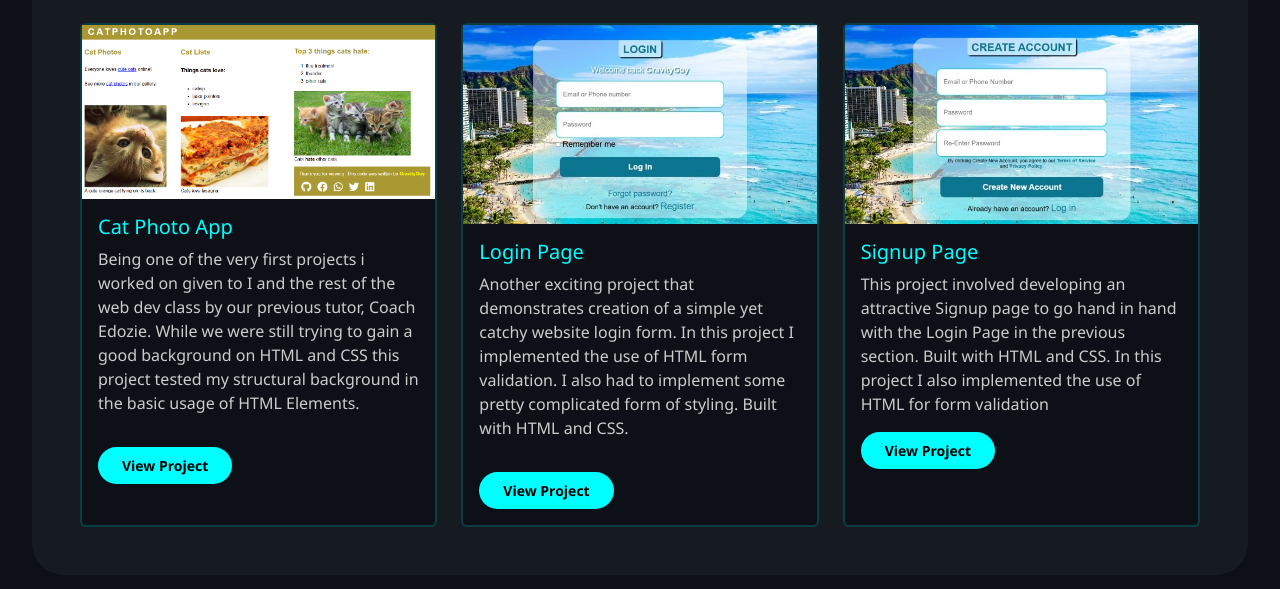
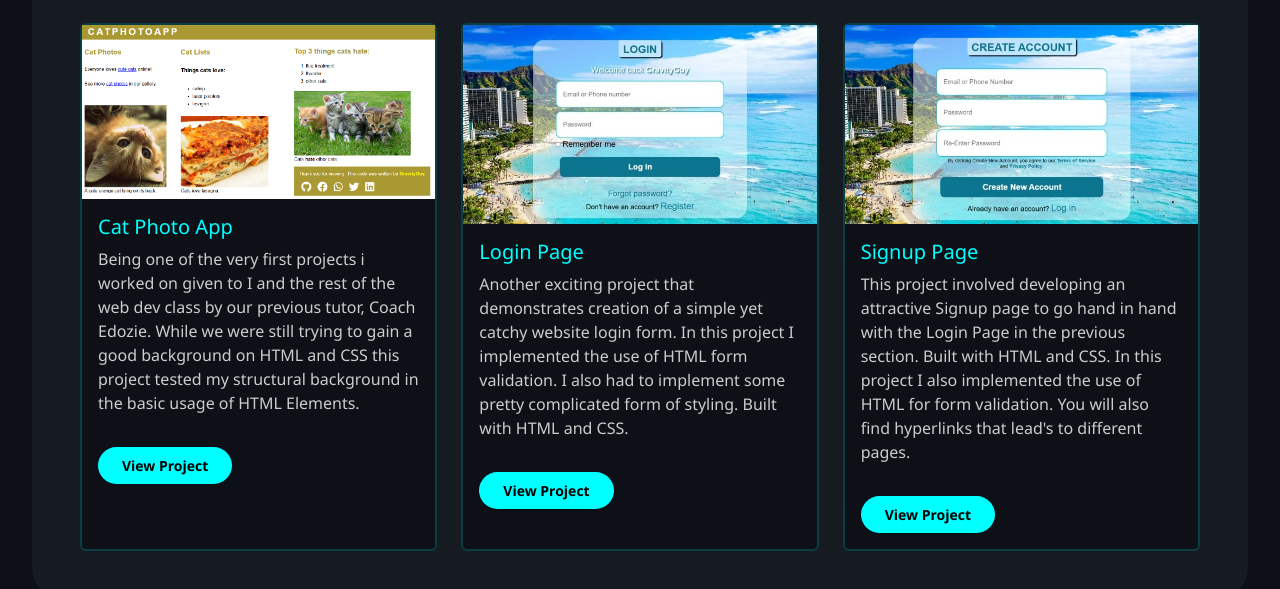
Before and after one commit to GravityGuy123/Portfolio_Website, a plain HTML site: page portfolio.html in a window 1280 px wide. Shown: the part 271-860 px from the top of the page. Drawn offline with nearby package versions, Linux system fonts and the light colour scheme.

Commit message:
Modified the 3rd project card's message

```diff
--- a/portfolio.html
+++ b/portfolio.html
@@ -63,7 +63,8 @@
           <img class="project-image project-image-3" src="Images/Signup_Page.jpg" class="card-img-top" alt="Project 3">
           <div class="card-body">
             <h5 class="card-title">Signup Page</h5>
-            <p class="card-text">This project involved developing an attractive Signup page to go hand in hand with the Login Page in the previous section. Built with HTML and CSS. In this project I also implemented the use of HTML for form validation
+            <p class="card-text">This project involved developing an attractive Signup page to go hand in hand with the Login Page in the previous section. Built with HTML and CSS. In this project I also implemented the use of HTML for form validation. You will also find hyperlinks that lead's to different pages.
+            </p>
             <a href="https://gravityguy123.github.io/Login-and-Signup-Page/Signup.html" target="_blank" rel="noopener" class="btn btn-custom btn-sm">View Project</a>
           </div>
         </div>
```
